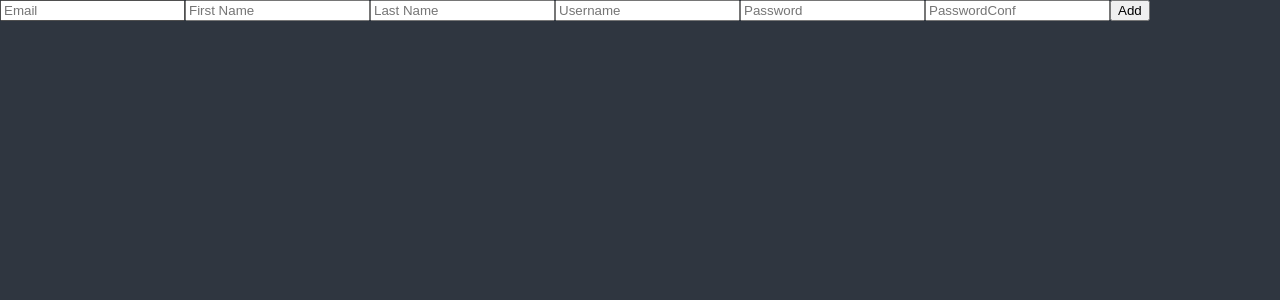
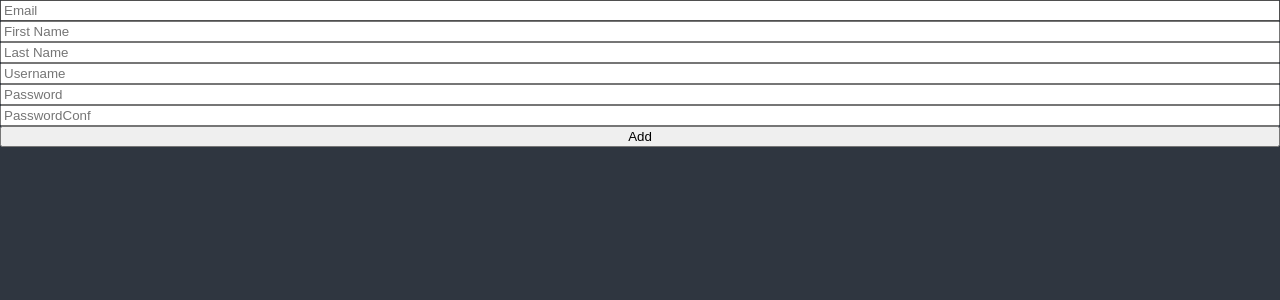
Before and after one commit to HamInKyou/nomadReact, a React (Create React App) app in the folder todolistapp/: page / in a window 1280 px wide. Shown: the top 300 px of the page. Built offline with nearby package versions, Linux system fonts and the light colour scheme; a web font is replaced by a local one.

Commit message:
[todolistapp] #6.1 validation 찍어먹어보기, required, minLength

```diff
--- a/todolistapp/src/TodoList.tsx
+++ b/todolistapp/src/TodoList.tsx
@@ -12,14 +12,38 @@ function ToDoList() {
   return (
     <div>
       {/* handleSubmit에서 유효성검사를 진행, 문제 없을 경우 onValid 실행 */}
-      <form onSubmit={handleSubmit(onValid)}>
-        {/* register 함수를 통해 각 input을 등록해줬다. */}
-        <input {...register("email")} placeholder="Email" />
-        <input {...register("First Name")} placeholder="First Name" />
-        <input {...register("Last Name")} placeholder="Last Name" />
-        <input {...register("Username")} placeholder="Username" />
-        <input {...register("Password")} placeholder="Password" />
-        <input {...register("PasswordConf")} placeholder="PasswordConf" />
+      <form
+        style={{ display: "flex", flexDirection: "column" }}
+        onSubmit={handleSubmit(onValid)}
+      >
+        {/*
+        validation 해보기
+        두번째 인자로 여러 validation 옵션 적용시켜줄 수 있다.
+        validation에 걸리면 해당 input으로 자동으로 포커싱되게 해준다!
+        validation에 걸리기 때문에 onValid 호출 안함!
+        */}
+        <input {...register("email", { required: true })} placeholder="Email" />
+        <input
+          {...register("First Name", { required: true })}
+          placeholder="First Name"
+        />
+        <input
+          {...register("Last Name", { required: true })}
+          placeholder="Last Name"
+        />
+        <input
+          // 최소 10글자 이상 되게 validation 주는 방법
+          {...register("Username", { required: true, minLength: 10 })}
+          placeholder="Username"
+        />
+        <input
+          {...register("Password", { required: true, minLength: 5 })}
+          placeholder="Password"
+        />
+        <input
+          {...register("PasswordConf", { required: true, minLength: 5 })}
+          placeholder="PasswordConf"
+        />
         <button>Add</button>
       </form>
     </div>
```
